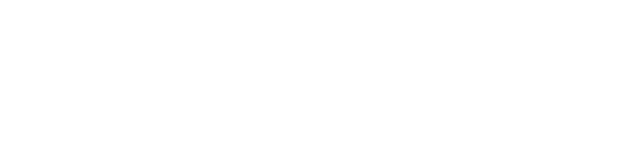
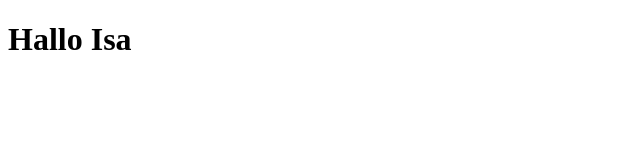
Before and after one commit to yanL1337/Project_Design_Shop, a plain HTML site: page index.html in a window 1280 px wide. Shown: the whole page, without its empty margins (0-640 px from the left). Drawn offline with Linux system fonts and the light colour scheme.

Commit message:
schauen obs klappt

```diff
--- a/index.html
+++ b/index.html
@@ -5,5 +5,7 @@
     <meta name="viewport" content="width=device-width, initial-scale=1.0" />
     <title>Document</title>
   </head>
-  <body></body>
+  <body>
+    <h1>Hallo Isa</h1>
+  </body>
 </html>
```
